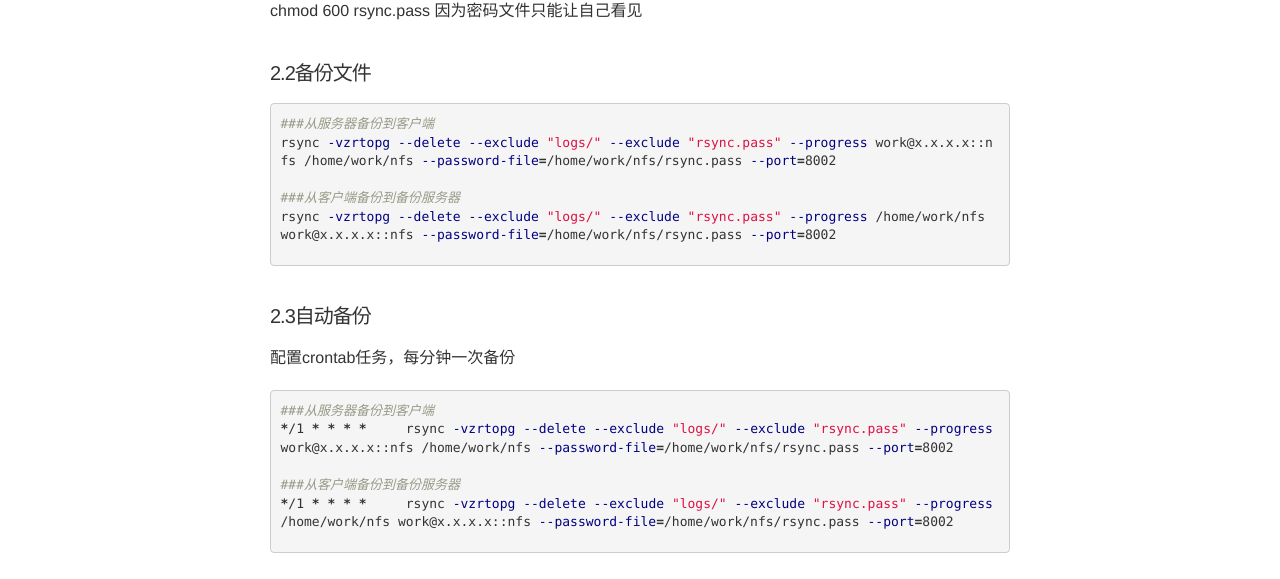
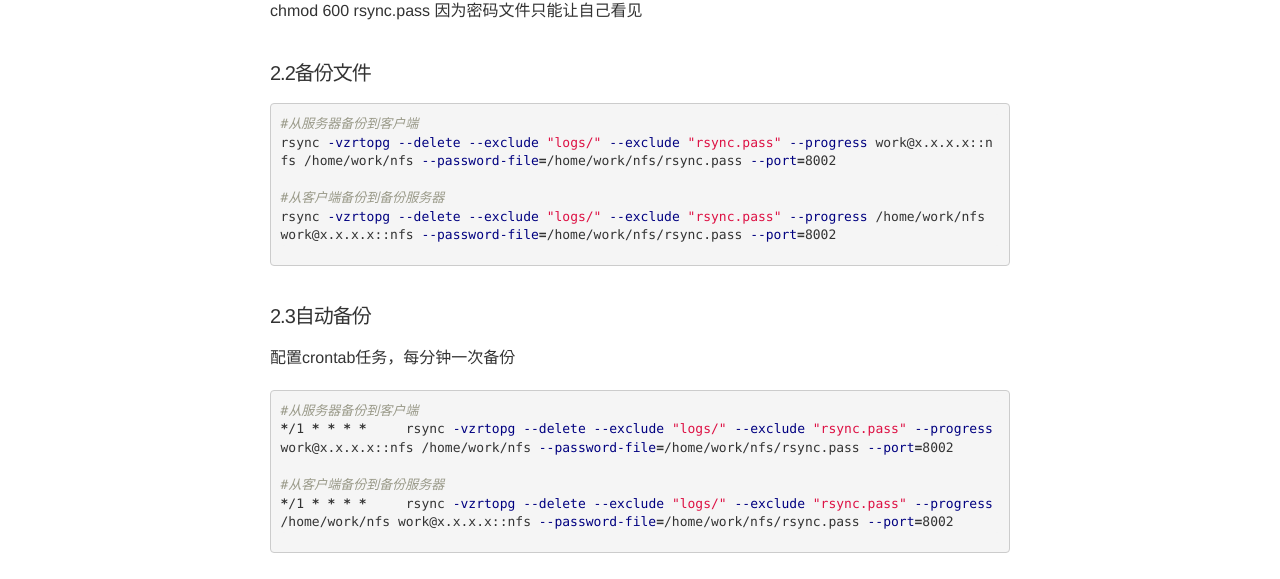
Before and after one commit to nabilzhang/nabilzhang.github.io, a Jekyll site: the page built from _posts/bash/2015-11-17-rsync-backup-config-guide.markdown, in a window 1280 px wide. Shown: the part 1391-1970 px from the top of the page. Built offline with Jekyll 4.4.1, drawn with Linux system fonts in a browser that asks for light colours; comment, search, counter and statistics services are not loaded.

```diff
--- a/_posts/bash/2015-11-17-rsync-backup-config-guide.markdown
+++ b/_posts/bash/2015-11-17-rsync-backup-config-guide.markdown
@@ -8,6 +8,7 @@ categories: Backsh
 ###1.备份服务器配置
 安装Rsync
 rsync工作目录：/home/work/rsync
+
 {% highlight bash %}
 mkdir /home/work/rsync
 cd /home/work/rsync
@@ -63,10 +64,10 @@ chmod 600 rsync.pass
 
 ####2.2备份文件
 {% highlight bash %}
-###从服务器备份到客户端
+#从服务器备份到客户端
 rsync -vzrtopg --delete --exclude "logs/" --exclude "rsync.pass" --progress work@x.x.x.x::nfs /home/work/nfs --password-file=/home/work/nfs/rsync.pass --port=8002
 
-###从客户端备份到备份服务器
+#从客户端备份到备份服务器
 rsync -vzrtopg --delete --exclude "logs/" --exclude "rsync.pass" --progress /home/work/nfs work@x.x.x.x::nfs --password-file=/home/work/nfs/rsync.pass --port=8002
 {% endhighlight %}
 
@@ -74,9 +75,9 @@ rsync -vzrtopg --delete --exclude "logs/" --exclude "rsync.pass" --progress /hom
 ####2.3自动备份
 配置crontab任务，每分钟一次备份
 {% highlight bash %}
-###从服务器备份到客户端
+#从服务器备份到客户端
 */1 * * * *     rsync -vzrtopg --delete --exclude "logs/" --exclude "rsync.pass" --progress work@x.x.x.x::nfs /home/work/nfs --password-file=/home/work/nfs/rsync.pass --port=8002
 
-###从客户端备份到备份服务器
+#从客户端备份到备份服务器
 */1 * * * *     rsync -vzrtopg --delete --exclude "logs/" --exclude "rsync.pass" --progress /home/work/nfs work@x.x.x.x::nfs --password-file=/home/work/nfs/rsync.pass --port=8002
 {% endhighlight %}
```
